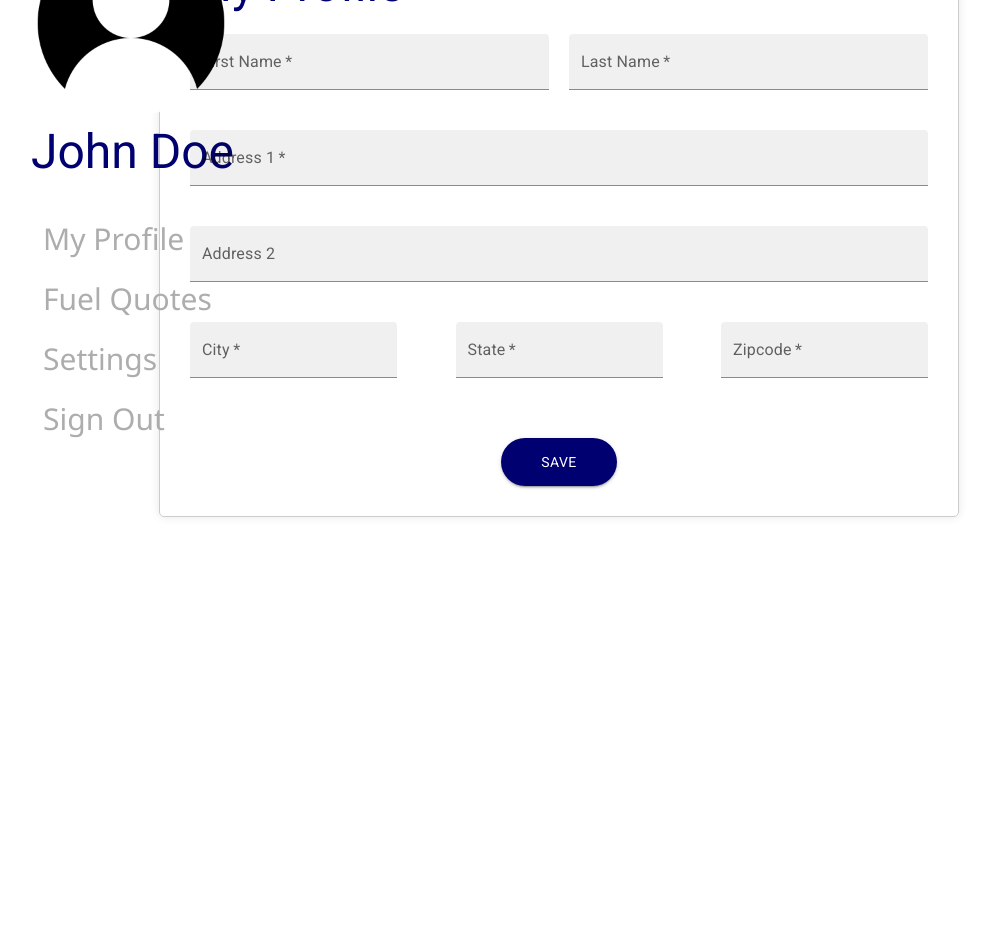
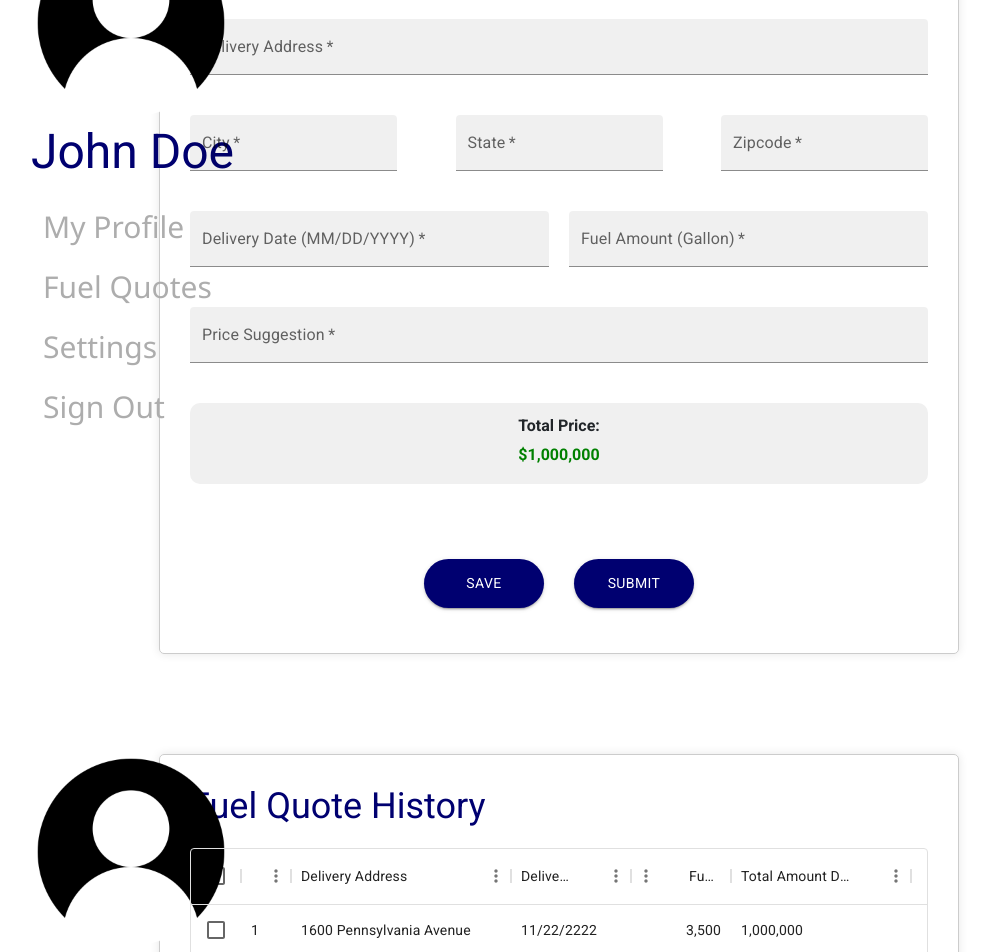
Before and after one commit to HuyVoDN/OptiFuelForecast, a React (Vite) app in the folder front-end/: page /quote in a window 1280 px wide. Shown: the part 200-1152 px from the top of the page, without its empty margins (81-1071 px from the left). Before the commit the page ends 800 px from the top, so only its background shows below. Built offline with nearby package versions, Linux system fonts and the light colour scheme.

Commit message:
semi-finished fuel quote forms

```diff
--- a/front-end/package.json
+++ b/front-end/package.json
@@ -14,6 +14,7 @@
     "@emotion/styled": "^11.11.0",
     "@mui/icons-material": "^5.15.10",
     "@mui/material": "^5.15.10",
+    "@mui/x-data-grid": "^6.19.5",
     "@popperjs/core": "^2.11.8",
     "bootstrap": "^5.3.2",
     "react": "^18.2.0",
--- a/front-end/src/pages/FuelQuoteForm.jsx
+++ b/front-end/src/pages/FuelQuoteForm.jsx
@@ -1,73 +1,55 @@
 import React, {useState} from "react";
-import { TextField, Button } from '@mui/material';
+import { TextField, Button, Typography } from '@mui/material';
+import { DataGrid } from '@mui/x-data-grid';
 import "./FuelQuoteForm.scss";
 import Sidebar from "../components/sidebar/Sidebar.jsx";
 import NavBar from "../components/navbar/Navbar.jsx";
 
+const columns = [
+    { field: 'id', headerName: 'ID', width: 50 },
+    { field: 'DeliveryAddress', headerName: 'Delivery Address', width: 220 },
+    { field: 'DeliveryDate', headerName: 'Delivery Date', width: 120 },
+    {field: 'FuelAmount', headerName: 'Fuel Amount', type: 'number', width: 100},
+    {field: 'TotalAmountDue', headerName: 'Total Amount Due', description: 'This column makes u broke brokie.', width: 180},
+  ];
+
+const rows = [
+    { id: 1, DeliveryAddress: '1600 Pennsylvania Avenue', DeliveryDate: '11/22/2222',FuelAmount: 3500, TotalAmountDue: '1,000,000' },
+    { id: 2, DeliveryAddress: '1600 Pennsylvania Avenue', DeliveryDate: '11/22/2222',FuelAmount: 3500, TotalAmountDue: '1,000,000' },
+    { id: 3, DeliveryAddress: '1600 Pennsylvania Avenue', DeliveryDate: '11/22/2222',FuelAmount: 3500, TotalAmountDue: '1,000,000' },
+    { id: 4, DeliveryAddress: '1600 Pennsylvania Avenue', DeliveryDate: '11/22/2222',FuelAmount: 3500, TotalAmountDue: '1,000,000' },
+    { id: 5, DeliveryAddress: '1600 Pennsylvania Avenue', DeliveryDate: '11/22/2222',FuelAmount: 3500, TotalAmountDue: '1,000,000' },
+    { id: 6, DeliveryAddress: '1600 Pennsylvania Avenue', DeliveryDate: '11/22/2222',FuelAmount: 3500, TotalAmountDue: '1,000,000' },
+];
 const Quote = () => {
-    const [firstName, setFirstName] = useState('');
-    const [lastName, setLastName] = useState('');
-    const [address1, setAddress1] = useState('');
-    const [address2, setAddress2] = useState('');
+    const [DeliveryAddress, setDeliveryAddress] = useState('');
+    const [DeliveryDate, setDeliveryDate] = useState('');
+    const [FuelAmount, setFuelAmount] = useState('');
+    const [SuggestedPrice, setSuggestedPrice] = useState('');
     const [city, setCity] = useState('');
     const [state, setState] = useState('');
     const [zipcode, setZipcode] = useState('');
-    // return (
-    //     <>
-    //         <NavBar/>
-    //         <Sidebar />
-    //         {/* fuel quote form here,  */}
-    //     </>
-    // );
+
+    // const[ id, lastName, firstName, age ] = useState('');
 
     return (
-        <div className="client-profile">
+        <div className="fuel-quote-form">
             <NavBar />
+
             <div className="main-content">
                 <Sidebar />
                 <div className="container">
-                    <h1>My Profile</h1>
+                    <h3>Fuel Quote Form</h3>
                     <form id="client-profile-form">
                         <div className="form-row">
-
                             <TextField
-                                label="First Name"
-                                value={firstName}
+                                label="Delivery Address"
+                                value={DeliveryAddress}
                                 fullWidth
-                                placeholder='John'
+                                placeholder='1600 Pennsylvania Avenue'
                                 variant='filled'
-                                onChange={e => setFirstName(e.target.value)}
+                                onChange={e => setDeliveryAddress(e.target.value)}
                                 required
-                            />
-                            <TextField
-                                label="Last Name"
-                                value={lastName}
-                                fullWidth
-                                placeholder='Doe'
-                                variant='filled'
-                                onChange={e => setLastName(e.target.value)}
-                                required
-                            />
-                        </div>
-                        <div className='form-row'>
-                            <TextField
-                                label="Address 1"
-                                value={address1}
-                                fullWidth
-                                placeholder='123 Sesame St.'
-                                variant='filled'
-                                onChange={e => setAddress1(e.target.value)}
-                                required
-                            />
-                        </div>
-                        <div className="form-row">
-                            <TextField
-                                label="Address 2"
-                                fullWidth
-                                value={address2}
-                                variant='filled'
-                                onChange={e => setAddress2(e.target.value)}
-
                             />
                         </div>
 
@@ -97,12 +79,72 @@ const Quote = () => {
                                 required
                             />
                         </div>
+                        <div className='form-row'>
+                            <TextField
+                                    label="Delivery Date (MM/DD/YYYY)"
+                                    value={DeliveryDate}
+                                    style={{ width: '50%' }}
+                                    placeholder='11/22/2222'
+                                    variant='filled'
+                                    onChange={e => setDeliveryDate(e.target.value)}
+                                    required
+                                />
+
+                            <TextField
+                                    label="Fuel Amount (Gallon)"
+                                    value={FuelAmount}
+                                    style={{ width: '50%' }}
+                                    placeholder='450000'
+                                    variant='filled'
+                                    onChange={e => setFuelAmount(e.target.value)}
+                                    required
+                                />
+                        </div>
+                        <div className="form-row">
+                            <TextField
+                                    label="Price Suggestion"
+                                    value={SuggestedPrice}
+                                    style={{ width: '100%' }}
+                                    placeholder='$910,000'
+                                    variant='filled'
+                                    onChange={e => setSuggestedPrice(e.target.value)}
+                                    required
+                                />
+                        </div>
+                        <div className="output-container">
+                            <p className="TotalOutput"> Total Price: </p>
+                            <p className="output-text">$1,000,000</p>
+                        </div>
                         <div className="form-group button-container">
-                            <Button className="btn" variant="contained" color="primary" style={{ borderRadius: 50 }}>
+                            <Button className="save-btn" variant="contained" color="primary" style={{ borderRadius: 50 }}>
                                 Save
+                            </Button>
+                            <Button className="submit-btn" variant="contained" color="primary" style={{ borderRadius: 50 }}>
+                                Submit
                             </Button>
                         </div>
                     </form>
+                </div>
+            </div>
+
+
+            <div className="main-content">
+                <Sidebar />
+                <div className="container">
+                    <h3>Fuel Quote History</h3>
+                    <div style={{ height: 400, width: '100%' }}>
+                        <DataGrid
+                            rows={rows}
+                            columns={columns}
+                            initialState={{
+                            pagination: {
+                                paginationModel: { page: 0, pageSize: 5 },
+                            },
+                            }}
+                            pageSizeOptions={[5, 10]}
+                            checkboxSelection
+                        />
+                    </div>
                 </div>
             </div>
         </div>
--- a/front-end/src/pages/FuelQuoteForm.scss
+++ b/front-end/src/pages/FuelQuoteForm.scss
@@ -1,6 +1,6 @@
 @import url('https://fonts.googleapis.com/css2?family=Roboto:wght@400;700&display=swap');
 
-.client-profile {
+.fuel-quote-form {
     font-family: 'Roboto', sans-serif;
     margin: 0;
     padding: 0;
@@ -8,11 +8,10 @@
     .main-content{
         display: flex;
 
-        h1 {
-            font-size: 3rem;
+        h3 {
+            font-size: 2.25rem;
             color: rgb(0, 0, 112);
             margin-bottom:20px;
-
         }
 
         .container {
@@ -33,23 +32,42 @@
                 display: flex;
                 justify-content: center;
 
-                .btn{
-                    padding: 12px 40px; /* Increase the padding */
+                .save-btn,
+                .submit-btn {
+                    padding: 12px 40px;
                     background-color: rgb(0, 0, 112);
+                    margin: 15px 15px;  /* Adjust the margin to your liking */
+                    border-radius: 50px; /* Apply border-radius to create rounded buttons */
+                    width: 120px; /* Set a fixed width for both buttons */
+                }
 
-                }
-                .btn:hover{
+                .save-btn:hover,
+                .submit-btn:hover {
                     background-color: rgb(37, 37, 158);
-                    color:whitesmoke;
+                    color: whitesmoke;
                 }
             }
             .form-group {
                 margin-top: 60px; /* Increase the margin-bottom */
             }
 
+            .output-container {
+                background-color: #f0f0f0;
+                padding: 1px;
+                border-radius: 10px;
+                text-align: center;
+            }
+
+            .TotalOutput{
+                font-weight: bold;
+                margin-top: 10px;  /* Add margin on top for space */
+                margin-bottom: 5px;  /* Reduce margin at the bottom */
+            }
+
+            .output-text {
+                color: green;
+                font-weight: bold;
+            }
         }
-
-
     }
-
 }
```
